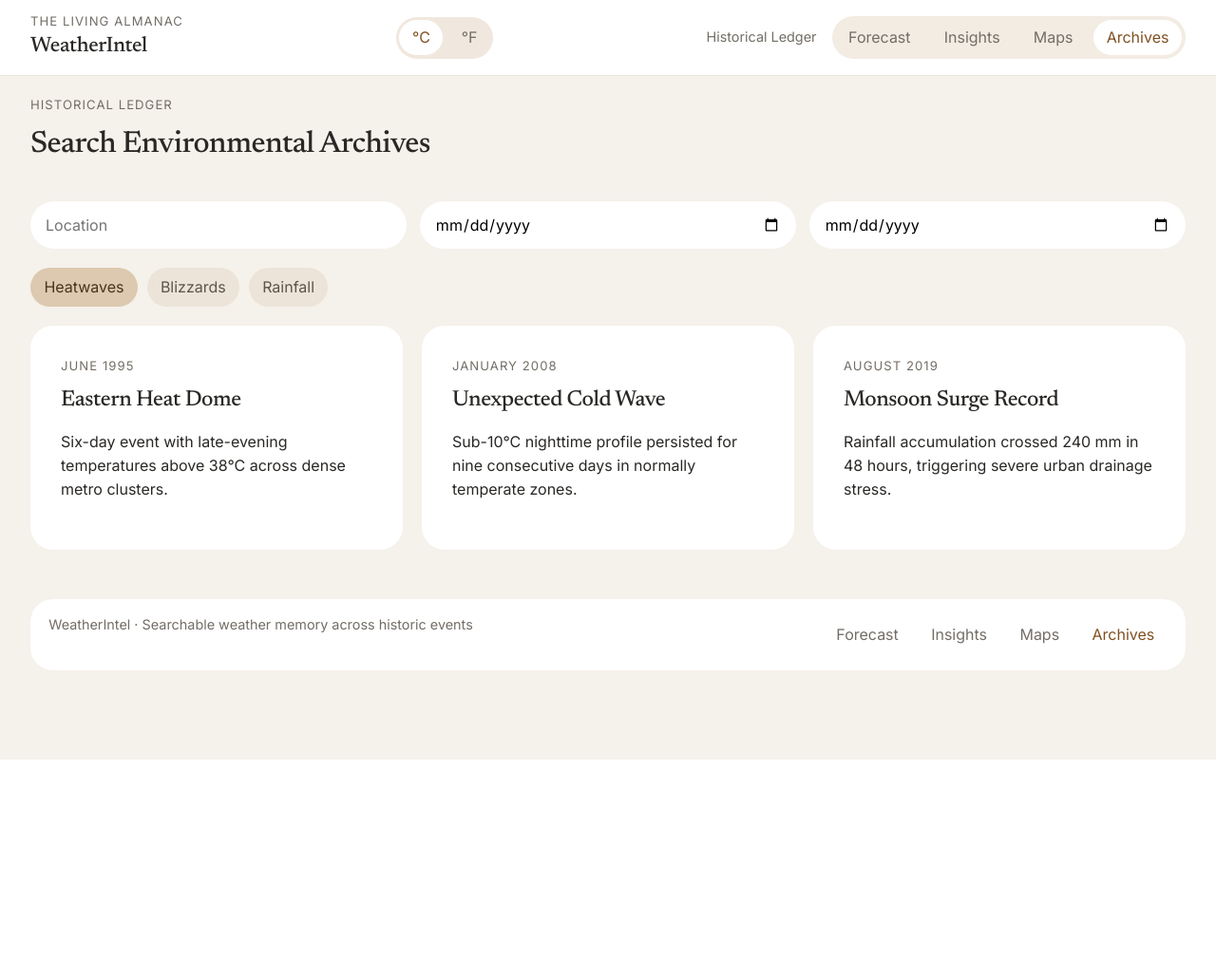
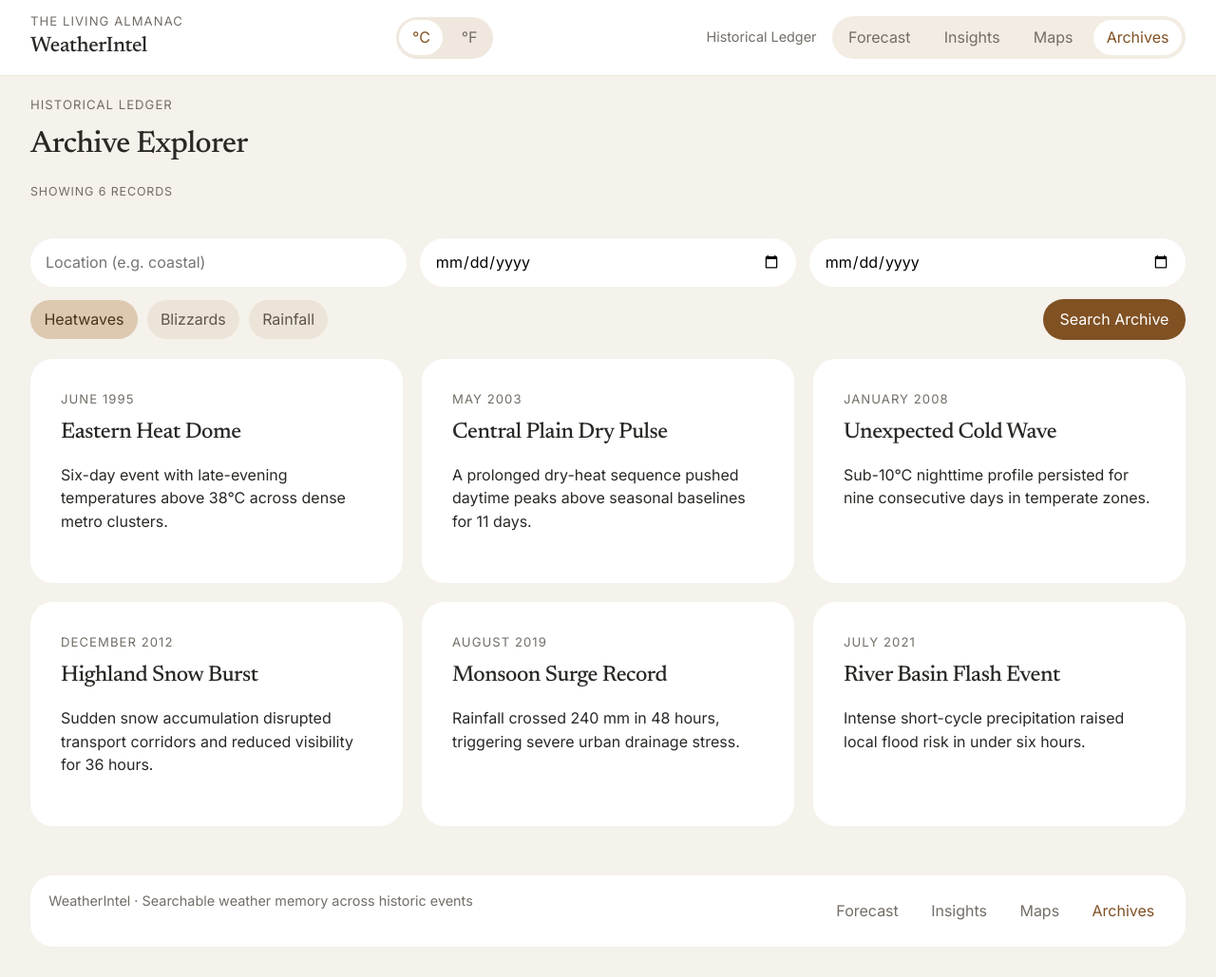
Before and after one commit to Rishav408/WeatherIntel, a Flask app: page /archives in a window 1280 px wide. Shown: the whole page at 95% size. Before the commit the page ends 800 px from the top, so only its background shows below. Run offline with Flask 3, Linux system fonts and the light colour scheme.

Commit message:
Update - 0.5 - Insights Page Bug Fix, Maps Addition, Archives logic change.

```diff
--- a/app.py
+++ b/app.py
@@ -50,13 +50,11 @@ def _build_weekly_from_slots(slots):
 
     labels = []
     temps = []
-
     for day in sorted(grouped.keys())[:7]:
         entries = grouped[day]
         midday = min(entries, key=lambda item: abs(int(item["dt_txt"][11:13]) - 12))
         labels.append(datetime.strptime(day, "%Y-%m-%d").strftime("%a"))
         temps.append(round(midday["main"]["temp"]))
-
     return labels, temps
 
 
@@ -72,6 +70,16 @@ def _generate_ai_text(city, weather_data):
             "Carry water and a light breathable layer for temperature swings.",
             "Watch evening commute windows for quick shifts in cloud or wind behavior.",
         ],
+        "signals": [
+            "Heat buildup is expected to peak around midday.",
+            "Visibility and wind flow suggest moderate travel comfort.",
+            "Humidity profile indicates higher fatigue risk for long outdoor sessions.",
+        ],
+        "checklist": [
+            "Carry water and sun-safe clothing.",
+            "Prefer outdoor tasks in early morning windows.",
+            "Keep a flexible travel plan for sudden weather changes.",
+        ],
     }
 
     if not GEMINI_KEY:
@@ -82,8 +90,9 @@ def _generate_ai_text(city, weather_data):
         f"Temp: {weather_data['temperature']} C\n"
         f"Condition: {weather_data['condition']}\n"
         f"Humidity: {weather_data['humidity']}%\n"
-        "Write exactly 2 practical sentences and 3 short recommendations. "
-        'Return strict JSON with keys: insight (string), tips (array of 3 strings).'
+        "Write exactly 2 practical sentences, 3 short recommendations, 3 signal bullets, and 3 checklist bullets. "
+        "Keep checklist action-oriented. "
+        "Return strict JSON with keys: insight (string), tips (array), signals (array), checklist (array)."
     )
 
     body = {
@@ -105,11 +114,45 @@ def _generate_ai_text(city, weather_data):
             return {
                 "insight": parsed["insight"],
                 "tips": [str(tip) for tip in parsed["tips"][:3]],
+                "signals": [str(signal) for signal in parsed.get("signals", fallback["signals"])[:3]],
+                "checklist": [str(item) for item in parsed.get("checklist", fallback["checklist"])[:3]],
             }
     except (requests.RequestException, KeyError, TypeError, ValueError):
         return fallback
 
     return fallback
+
+
+def _derive_environmental_indicators(weather_data):
+    temp = weather_data["temperature"]
+    humidity = weather_data["humidity"]
+
+    if temp >= 36:
+        heat_window = "12:00 PM - 05:00 PM"
+        aqi_band = "AQI 118 (Unhealthy for Sensitive Groups)"
+    elif temp >= 30:
+        heat_window = "01:00 PM - 04:00 PM"
+        aqi_band = "AQI 96 (Moderate)"
+    else:
+        heat_window = "02:00 PM - 03:30 PM"
+        aqi_band = "AQI 72 (Fair)"
+
+    if humidity >= 75:
+        pollen = "Low"
+        soil = "High (Wet Surface)"
+    elif humidity >= 55:
+        pollen = "Low to Medium"
+        soil = "Moderate"
+    else:
+        pollen = "Medium"
+        soil = "Drying Trend"
+
+    return {
+        "air_quality": aqi_band,
+        "pollen": pollen,
+        "soil_moisture": soil,
+        "heat_stress_window": heat_window,
+    }
 
 
 @app.route("/")
@@ -124,7 +167,7 @@ def insights():
 
 @app.route("/maps")
 def maps():
-    return render_template("maps.html")
+    return render_template("maps.html", map_tile_key=OWM_KEY)
 
 
 @app.route("/archives")
@@ -198,6 +241,7 @@ def insight():
         "humidity": weather_data["main"]["humidity"],
     }
     ai_text = _generate_ai_text(normalized["city"], normalized)
+    indicators = _derive_environmental_indicators(normalized)
 
     return jsonify(
         {
@@ -207,6 +251,9 @@ def insight():
             "humidity": normalized["humidity"],
             "insight": ai_text["insight"],
             "tips": ai_text["tips"],
+            "signals": ai_text.get("signals", []),
+            "checklist": ai_text.get("checklist", []),
+            "indicators": indicators,
         }
     )
 
--- a/static/css/components.css
+++ b/static/css/components.css
@@ -98,6 +98,11 @@
 
 .map-canvas {
   min-height: min(65vh, 620px);
+}
+
+.map-canvas--leaflet {
+  display: block;
+  background: #dce9f0;
 }
 
 .sun-grid {
@@ -287,6 +292,13 @@
   position: relative;
 }
 
+.map-stage__meta {
+  margin-top: var(--space-sm);
+  display: grid;
+  grid-template-columns: repeat(2, minmax(0, 1fr));
+  gap: var(--space-sm);
+}
+
 .timeline-wrap {
   background: var(--card);
   border-radius: 999px;
@@ -334,6 +346,36 @@
   font-size: 1.45rem;
 }
 
+.archive-empty {
+  margin: 0;
+  color: var(--muted);
+  background: #f8f2ea;
+  border-radius: var(--radius-md);
+  padding: 0.8rem 1rem;
+}
+
+.archive-search-form {
+  display: grid;
+  gap: var(--space-sm);
+}
+
+.archive-search-actions {
+  display: flex;
+  justify-content: space-between;
+  align-items: center;
+  gap: 0.75rem;
+  flex-wrap: wrap;
+}
+
+.archive-search-btn {
+  border: none;
+  border-radius: 999px;
+  padding: 0.55rem 1.1rem;
+  background: var(--accent);
+  color: #fff;
+  font: inherit;
+}
+
 @media (max-width: 780px) {
   .form-grid {
     grid-template-columns: 1fr;
@@ -342,4 +384,8 @@
   .insight-extra-grid {
     grid-template-columns: 1fr;
   }
+
+  .map-stage__meta {
+    grid-template-columns: 1fr;
+  }
 }
--- a/static/js/app.js
+++ b/static/js/app.js
@@ -1,9 +1,64 @@
 let currentCity = "Kolkata";
+let mapState = { map: null, weatherOverlay: null };
+
+const ARCHIVE_DATA = [
+  {
+    dateLabel: "June 1995",
+    dateISO: "1995-06-15",
+    title: "Eastern Heat Dome",
+    description: "Six-day event with late-evening temperatures above 38°C across dense metro clusters.",
+    category: "heatwave",
+    location: "eastern india",
+  },
+  {
+    dateLabel: "May 2003",
+    dateISO: "2003-05-22",
+    title: "Central Plain Dry Pulse",
+    description: "A prolonged dry-heat sequence pushed daytime peaks above seasonal baselines for 11 days.",
+    category: "heatwave",
+    location: "central plains",
+  },
+  {
+    dateLabel: "January 2008",
+    dateISO: "2008-01-12",
+    title: "Unexpected Cold Wave",
+    description: "Sub-10°C nighttime profile persisted for nine consecutive days in temperate zones.",
+    category: "blizzard",
+    location: "northern plains",
+  },
+  {
+    dateLabel: "December 2012",
+    dateISO: "2012-12-28",
+    title: "Highland Snow Burst",
+    description: "Sudden snow accumulation disrupted transport corridors and reduced visibility for 36 hours.",
+    category: "blizzard",
+    location: "western highlands",
+  },
+  {
+    dateLabel: "August 2019",
+    dateISO: "2019-08-18",
+    title: "Monsoon Surge Record",
+    description: "Rainfall crossed 240 mm in 48 hours, triggering severe urban drainage stress.",
+    category: "rainfall",
+    location: "coastal corridor",
+  },
+  {
+    dateLabel: "July 2021",
+    dateISO: "2021-07-09",
+    title: "River Basin Flash Event",
+    description: "Intense short-cycle precipitation raised local flood risk in under six hours.",
+    category: "rainfall",
+    location: "river basin",
+  },
+];
 
 document.addEventListener("DOMContentLoaded", () => {
   setActiveNav();
   bindWeatherForm();
   bindInsightsForm();
+  bindMapTimeline();
+  bindInteractiveMap();
+  bindArchiveTools();
   bindToggleGroup("[data-chart-toggle]", "is-active", handleChartToggle);
   bindToggleGroup("[data-map-layer]", "is-active", handleMapLayerToggle);
   bindToggleGroup("[data-chip]", "is-active");
@@ -95,6 +150,9 @@ async function updateInsightPanel(city) {
     setText("insightHumidity", `${data.humidity}%`);
     setText("insightBody", data.insight);
     setTips(data.tips || []);
+    setSignalBoard(data.signals || []);
+    setChecklist(data.checklist || []);
+    setIndicators(data.indicators || {});
     setStatus("");
   } catch (error) {
     setStatus(error.message || "Unable to load insight right now.");
@@ -105,12 +163,45 @@ function setTips(tips) {
   const list = document.getElementById("insightTips");
   if (!list) return;
   list.innerHTML = "";
-
   tips.slice(0, 3).forEach((tip) => {
     const item = document.createElement("li");
     item.textContent = tip;
     list.appendChild(item);
   });
+}
+
+function setSignalBoard(signals) {
+  const list = document.getElementById("signalBoard");
+  if (!list) return;
+  list.innerHTML = "";
+  signals.slice(0, 3).forEach((signal) => {
+    const item = document.createElement("li");
+    item.textContent = signal;
+    list.appendChild(item);
+  });
+}
+
+function setChecklist(items) {
+  const list = document.getElementById("actionChecklist");
+  if (!list) return;
+  list.innerHTML = "";
+  items.slice(0, 3).forEach((entry) => {
+    const li = document.createElement("li");
+    const checkbox = document.createElement("input");
+    checkbox.type = "checkbox";
+    const text = document.createElement("span");
+    text.textContent = entry;
+    li.appendChild(checkbox);
+    li.appendChild(text);
+    list.appendChild(li);
+  });
+}
+
+function setIndicators(indicators) {
+  setText("indicatorAqi", indicators.air_quality || "--");
+  setText("indicatorPollen", indicators.pollen || "--");
+  setText("indicatorSoil", indicators.soil_moisture || "--");
+  setText("indicatorHeatWindow", indicators.heat_stress_window || "--");
 }
 
 function populateHourlyStrip(forecastData) {
@@ -163,6 +254,124 @@ function setPrecipBar(humidity) {
   fill.style.width = `${Math.round(value * 0.7)}%`;
 }
 
+function bindMapTimeline() {
+  const slider = document.getElementById("mapTimeline");
+  if (!slider) return;
+
+  const setTimelineLabel = () => {
+    const hour = Number(slider.value) || 0;
+    setText("mapTimelineValue", `+${hour}h view`);
+  };
+
+  slider.addEventListener("input", setTimelineLabel);
+  setTimelineLabel();
+}
+
+function bindInteractiveMap() {
+  const mapEl = document.getElementById("mapCanvas");
+  if (!mapEl || typeof window.L === "undefined") return;
+
+  mapEl.classList.add("map-canvas--leaflet");
+  mapState.map = window.L.map("mapCanvas").setView([22.5726, 88.3639], 4);
+
+  window.L.tileLayer("https://{s}.tile.openstreetmap.org/{z}/{x}/{y}.png", {
+    maxZoom: 19,
+    attribution: "&copy; OpenStreetMap contributors",
+  }).addTo(mapState.map);
+
+  applyWeatherOverlay("temperature");
+}
+
+function applyWeatherOverlay(layerMode) {
+  if (!mapState.map) return;
+
+  if (mapState.weatherOverlay) {
+    mapState.map.removeLayer(mapState.weatherOverlay);
+    mapState.weatherOverlay = null;
+  }
+
+  const mapEl = document.getElementById("mapCanvas");
+  const apiKey = mapEl?.dataset?.owmKey || "";
+  if (!apiKey) {
+    setText("mapLayerStatus", "Base map only (OWM key missing for weather overlays)");
+    return;
+  }
+
+  const layerMap = {
+    temperature: "temp_new",
+    precipitation: "precipitation_new",
+    wind: "wind_new",
+  };
+  const selected = layerMap[layerMode] || layerMap.temperature;
+
+  mapState.weatherOverlay = window.L.tileLayer(
+    `https://tile.openweathermap.org/map/${selected}/{z}/{x}/{y}.png?appid=${apiKey}`,
+    { opacity: 0.65 }
+  );
+  mapState.weatherOverlay.addTo(mapState.map);
+}
+
+function bindArchiveTools() {
+  const form = document.querySelector("[data-archive-form]");
+  const container = document.getElementById("archiveCards");
+  if (!form || !container) return;
+
+  renderArchiveCards(ARCHIVE_DATA);
+  setText("archiveResultCount", String(ARCHIVE_DATA.length));
+
+  const chips = Array.from(document.querySelectorAll("[data-chip]"));
+  chips.forEach((chip) =>
+    chip.addEventListener("click", () => {
+      chips.forEach((sibling) => sibling.classList.remove("is-active"));
+      chip.classList.add("is-active");
+    })
+  );
+
+  form.addEventListener("submit", (event) => {
+    event.preventDefault();
+    const query = (document.getElementById("archiveLocation")?.value || "").trim().toLowerCase();
+    const dateFrom = document.getElementById("archiveDateFrom")?.value || "";
+    const dateTo = document.getElementById("archiveDateTo")?.value || "";
+    const activeChip = chips.find((chip) => chip.classList.contains("is-active"));
+    const category = normalizeCategory(activeChip ? activeChip.textContent : "");
+
+    const filtered = ARCHIVE_DATA.filter((record) => {
+      const matchesLocation = !query || record.location.includes(query) || record.title.toLowerCase().includes(query);
+      const matchesFrom = !dateFrom || record.dateISO >= dateFrom;
+      const matchesTo = !dateTo || record.dateISO <= dateTo;
+      const matchesCategory = !category || record.category === category;
+      return matchesLocation && matchesFrom && matchesTo && matchesCategory;
+    });
+
+    renderArchiveCards(filtered);
+    setText("archiveResultCount", String(filtered.length));
+    const emptyState = document.getElementById("archiveEmptyState");
+    if (emptyState) emptyState.hidden = filtered.length !== 0;
+  });
+}
+
+function renderArchiveCards(records) {
+  const container = document.getElementById("archiveCards");
+  if (!container) return;
+  container.innerHTML = "";
+
+  records.forEach((record) => {
+    const card = document.createElement("article");
+    card.className = "panel archive-card";
+    card.innerHTML = `
+      <p class="eyebrow">${record.dateLabel}</p>
+      <h3>${record.title}</h3>
+      <p>${record.description}</p>
+    `;
+    container.appendChild(card);
+  });
+}
+
+function normalizeCategory(value) {
+  const cleaned = (value || "").trim().toLowerCase();
+  return cleaned.endsWith("s") ? cleaned.slice(0, -1) : cleaned;
+}
+
 function setText(id, value) {
   const el = document.getElementById(id);
   if (el && value !== undefined && value !== null) {
@@ -204,12 +413,12 @@ function handleChartToggle(button) {
 }
 
 function handleMapLayerToggle(button) {
-  const map = document.getElementById("mapCanvas");
-  if (!map) return;
   const labels = {
     temperature: "Temperature Layer Enabled",
     precipitation: "Precipitation Layer Enabled",
     wind: "Wind Layer Enabled",
   };
-  map.textContent = labels[button.dataset.mapLayer] || "Map Placeholder";
+  const current = labels[button.dataset.mapLayer] || "Map Placeholder";
+  setText("mapLayerStatus", current);
+  applyWeatherOverlay(button.dataset.mapLayer);
 }
--- a/templates/archives.html
+++ b/templates/archives.html
@@ -39,38 +39,30 @@
       <main class="main archives-layout">
         <header>
           <p class="eyebrow">Historical Ledger</p>
-          <h1>Search Environmental Archives</h1>
+          <h1>Archive Explorer</h1>
+          <p class="metric__label">
+            Showing <span id="archiveResultCount">0</span> records
+          </p>
         </header>
 
-        <section class="form-grid">
-          <input class="input-field" type="text" name="location" placeholder="Location" />
-          <input class="input-field" type="date" name="date_from" />
-          <input class="input-field" type="date" name="date_to" />
-        </section>
+        <form class="archive-search-form" data-archive-form>
+          <div class="form-grid">
+            <input class="input-field" type="text" id="archiveLocation" name="location" placeholder="Location (e.g. coastal)" />
+            <input class="input-field" type="date" id="archiveDateFrom" name="date_from" />
+            <input class="input-field" type="date" id="archiveDateTo" name="date_to" />
+          </div>
+          <div class="archive-search-actions">
+            <section class="chip-row" aria-label="Archive filters">
+              <button class="chip is-active" type="button" data-chip>Heatwaves</button>
+              <button class="chip" type="button" data-chip>Blizzards</button>
+              <button class="chip" type="button" data-chip>Rainfall</button>
+            </section>
+            <button class="archive-search-btn" type="submit">Search Archive</button>
+          </div>
+        </form>
 
-        <section class="chip-row" aria-label="Archive filters">
-          <button class="chip is-active" type="button" data-chip>Heatwaves</button>
-          <button class="chip" type="button" data-chip>Blizzards</button>
-          <button class="chip" type="button" data-chip>Rainfall</button>
-        </section>
-
-        <section class="archive-cards">
-          <article class="panel archive-card">
-            <p class="eyebrow">June 1995</p>
-            <h3>Eastern Heat Dome</h3>
-            <p>Six-day event with late-evening temperatures above 38&deg;C across dense metro clusters.</p>
-          </article>
-          <article class="panel archive-card">
-            <p class="eyebrow">January 2008</p>
-            <h3>Unexpected Cold Wave</h3>
-            <p>Sub-10&deg;C nighttime profile persisted for nine consecutive days in normally temperate zones.</p>
-          </article>
-          <article class="panel archive-card">
-            <p class="eyebrow">August 2019</p>
-            <h3>Monsoon Surge Record</h3>
-            <p>Rainfall accumulation crossed 240 mm in 48 hours, triggering severe urban drainage stress.</p>
-          </article>
-        </section>
+        <section class="archive-cards" id="archiveCards"></section>
+        <p class="archive-empty" id="archiveEmptyState" hidden>No records match this filter combination.</p>
 
         <footer class="site-footer">
           <p class="site-footer__meta">WeatherIntel &middot; Searchable weather memory across historic events</p>
```
Also changed, not shown: templates/insights.html (+8 -12 lines), templates/maps.html (+13 -1 lines).
